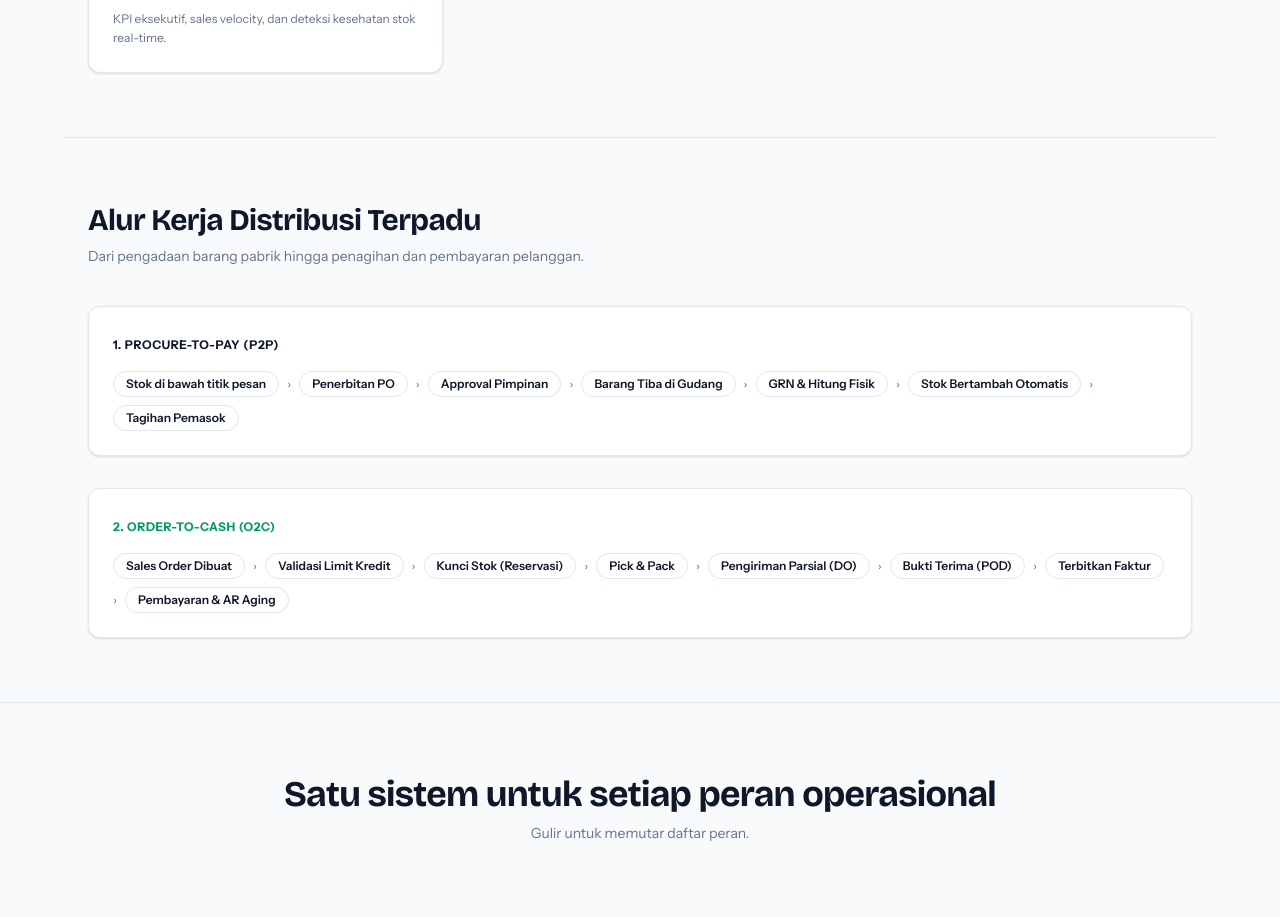
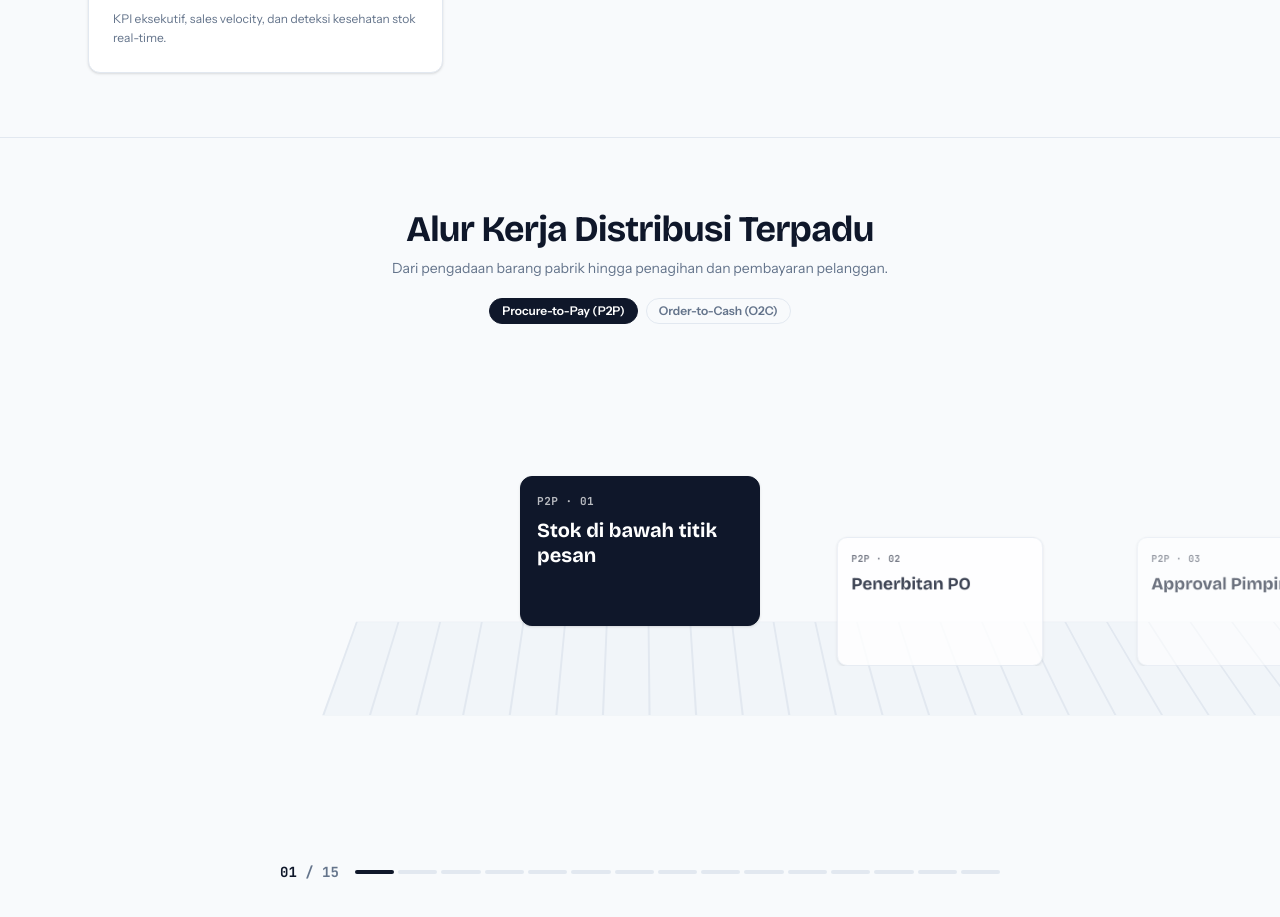
Before and after one commit to afrizadwi21/DistribuCore, a Next.js app in the folder apps/web/: page / in a window 1280 px wide. Shown: the part 1520-2437 px from the top of the page. Built offline with nearby package versions, Linux system fonts and the light colour scheme.

Commit message:
feat(workflow): add 3D conveyor belt scroll animation for distribution workflow

```diff
--- a/apps/web/src/app/page.tsx
+++ b/apps/web/src/app/page.tsx
@@ -2,7 +2,7 @@ import { Navbar } from "@/components/landing/Navbar";
 import { Hero } from "@/components/landing/Hero";
 import { DemoLoginSection } from "@/components/landing/DemoLoginSection";
 import { ModulesSection } from "@/components/landing/ModulesSection";
-import { WorkflowSection } from "@/components/landing/WorkflowSection";
+import { WorkflowConveyor } from "@/components/landing/WorkflowConveyor";
 import { PersonaDrum } from "@/components/landing/PersonaDrum";
 import { PricingSection } from "@/components/landing/PricingSection";
 import { FAQSection } from "@/components/landing/FAQSection";
@@ -16,7 +16,7 @@ export default function HomePage() {
         <Hero />
         <DemoLoginSection />
         <ModulesSection />
-        <WorkflowSection />
+        <WorkflowConveyor />
         <PersonaDrum />
         <PricingSection />
         <FAQSection />
--- /dev/null
+++ b/apps/web/src/components/landing/WorkflowConveyor.tsx
@@ -0,0 +1,93 @@
+"use client";
+
+import React, { useEffect, useRef, useState } from "react";
+
+const P2P = ["Stok di bawah titik pesan", "Penerbitan PO", "Approval Pimpinan", "Barang Tiba di Gudang", "GRN & Hitung Fisik", "Stok Bertambah Otomatis", "Tagihan Pemasok"];
+const O2C = ["Sales Order Dibuat", "Validasi Limit Kredit", "Kunci Stok (Reservasi)", "Pick & Pack", "Pengiriman Parsial (DO)", "Bukti Terima (POD)", "Terbitkan Faktur", "Pembayaran & AR Aging"];
+const STEPS = [...P2P.map((t, n) => ({ t, n, lane: 0 })), ...O2C.map((t, n) => ({ t, n, lane: 1 }))];
+const LANES = ["Procure-to-Pay (P2P)", "Order-to-Cash (O2C)"];
+const TILT = 62; // kemiringan lantai ban berjalan
+const pad = (n: number) => String(n).padStart(2, "0");
+
+export function WorkflowConveyor() {
+  const total = STEPS.length;
+  const sectionRef = useRef<HTMLElement>(null);
+  const trackRef = useRef<HTMLDivElement>(null);
+  const cardRefs = useRef<(HTMLDivElement | null)[]>([]);
+  const [active, setActive] = useState(0);
+  const [gap, setGap] = useState(300);
+
+  useEffect(() => {
+    let raf = 0;
+    const update = () => {
+      raf = 0;
+      const el = sectionRef.current, track = trackRef.current;
+      if (!el || !track) return;
+      const g = window.innerWidth < 640 ? 210 : 300;
+      const span = el.offsetHeight - window.innerHeight;
+      const p = span > 0 ? Math.min(1, Math.max(0, -el.getBoundingClientRect().top / span)) : 0;
+      const pos = p * (total - 1);
+      track.style.transform = `translateX(${-pos * g}px)`;
+      cardRefs.current.forEach((c, i) => {
+        if (!c) return;
+        const d = Math.abs(i - pos), near = Math.max(0, 1 - d);
+        c.style.transform = `rotateX(${-TILT}deg) translateY(${-near * 40}px) scale(${0.86 + near * 0.14})`;
+        c.style.opacity = String(Math.max(0, 1 - d * 0.2));
+      });
+      setGap(g);
+      setActive(Math.round(pos));
+    };
+    const onScroll = () => { if (!raf) raf = requestAnimationFrame(update); };
+    update();
+    window.addEventListener("scroll", onScroll, { passive: true });
+    window.addEventListener("resize", onScroll);
+    return () => { cancelAnimationFrame(raf); window.removeEventListener("scroll", onScroll); window.removeEventListener("resize", onScroll); };
+  }, [total]);
+
+  const lane = STEPS[active].lane, w = gap * 0.8;
+
+  return (
+    <section ref={sectionRef} id="alur" className="relative border-t border-[var(--bd)]" style={{ height: `${100 + (total - 1) * 32}vh` }}>
+      <div className="sticky top-0 h-screen overflow-hidden bg-[var(--bg)] select-none">
+        <div className="absolute inset-x-0 top-[9vh] z-10 px-6 text-center">
+          <h2 className="text-2xl sm:text-4xl font-bold tracking-tight text-[var(--tx)]">Alur Kerja Distribusi Terpadu</h2>
+          <p className="mt-2 text-sm text-[var(--mu)]">Dari pengadaan barang pabrik hingga penagihan dan pembayaran pelanggan.</p>
+          <div className="mt-5 inline-flex gap-2 text-xs font-semibold">
+            {LANES.map((l, i) => (
+              <span key={l} className={`rounded-full border px-3 py-1 transition-colors ${i === lane ? (i ? "border-emerald-600 bg-emerald-600 text-white" : "border-[var(--bl)] bg-[var(--bl)] text-[var(--act)]") : "border-[var(--bd)] text-[var(--mu)]"}`}>{l}</span>
+            ))}
+          </div>
+        </div>
+
+        <div className="absolute inset-0" style={{ perspective: "1100px", perspectiveOrigin: "50% 35%" }}>
+          <div className="absolute left-1/2 top-[66%] h-0 w-0" style={{ transform: `rotateX(${TILT}deg)`, transformStyle: "preserve-3d" }}>
+            <div ref={trackRef} className="absolute left-0 top-0" style={{ transformStyle: "preserve-3d", willChange: "transform" }}>
+              <div className="absolute border-y border-[var(--bd)] bg-[var(--soft)]" style={{ left: -gap, top: -70, width: (total + 1) * gap, height: 140, backgroundImage: "repeating-linear-gradient(90deg, var(--bd) 0 2px, transparent 2px 44px)" }} />
+              <div className="absolute w-[3px] bg-emerald-500" style={{ left: (P2P.length - 0.5) * gap, top: -90, height: 180 }} />
+              {STEPS.map((s, i) => (
+                <div
+                  key={s.t}
+                  ref={(n) => { cardRefs.current[i] = n; }}
+                  className={`absolute rounded-xl border p-4 shadow-sm transition-colors duration-200 ${i === active ? (s.lane ? "border-emerald-600 bg-emerald-600 text-white" : "border-[var(--bl)] bg-[var(--bl)] text-[var(--act)]") : "border-[var(--bd)] bg-[var(--card)] text-[var(--tx)]"}`}
+                  style={{ left: i * gap - w / 2, top: -150, width: w, height: 150, transformOrigin: "50% 100%" }}
+                >
+                  <div className="font-mono text-[11px] font-bold uppercase tracking-wider opacity-70">{s.lane ? "O2C" : "P2P"} · {pad(s.n + 1)}</div>
+                  <div className="mt-2 text-lg font-bold leading-tight sm:text-xl" style={{ fontFamily: "var(--font-heading)" }}>{s.t}</div>
+                </div>
+              ))}
+            </div>
+          </div>
+        </div>
+
+        <div className="absolute inset-x-0 bottom-[7vh] z-10 mx-auto flex max-w-3xl items-center gap-4 px-6">
+          <span className="font-mono text-sm font-bold tabular-nums text-[var(--tx)]">{pad(active + 1)} <span className="text-[var(--mu)]">/ {pad(total)}</span></span>
+          <div className="flex flex-1 gap-1">
+            {STEPS.map((s, i) => (
+              <span key={s.t} className={`h-1 flex-1 rounded-full transition-colors ${i > active ? "bg-[var(--bd)]" : s.lane ? "bg-emerald-500" : "bg-[var(--tx)]"}`} />
+            ))}
+          </div>
+        </div>
+      </div>
+    </section>
+  );
+}
```
